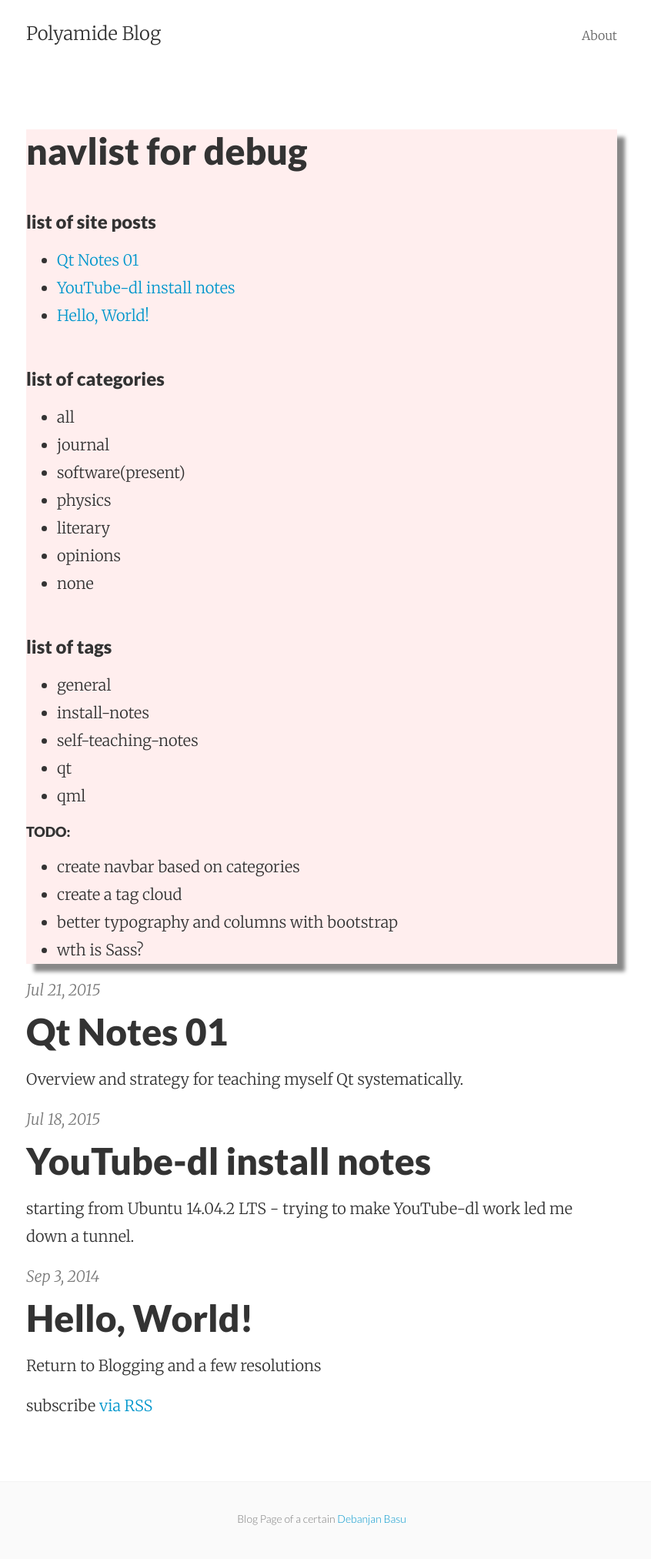
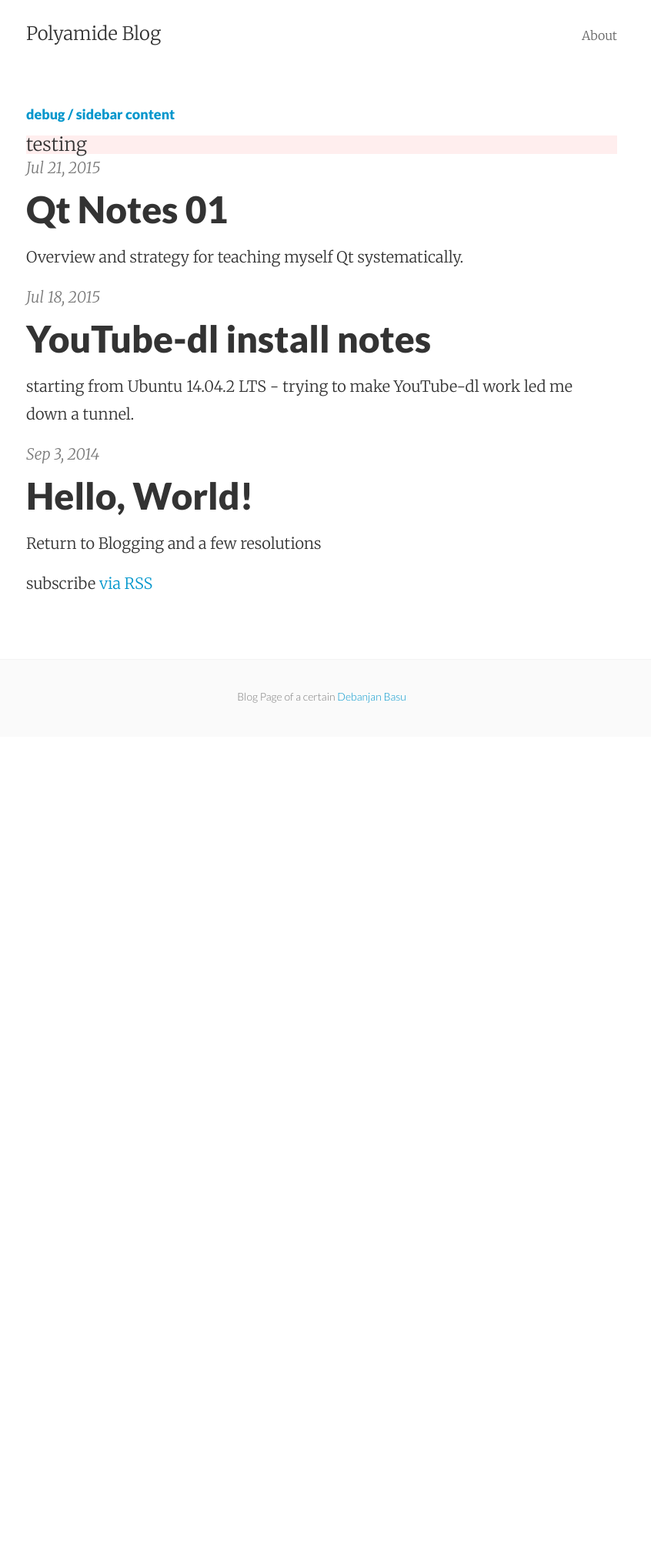
Before and after one commit to d3banjan/d3banjan.github.io, a Jekyll site: the page built from index.html, in a window 1280 px wide. Shown: the whole page at 77% size, without its empty margins (222-1068 px from the left). Built offline with Jekyll 4.4.1, drawn with Linux system fonts in a browser that asks for light colours; after the commit the page ends 957 px from its top, so only the background shows below that.

Commit message:
collapsible sidebar with test text not working

```diff
--- a/css/custom.css
+++ b/css/custom.css
@@ -1,4 +1,3 @@
-div.debug {
+.panel-body{
     background-color: #FFEEEE;
-    box-shadow: 10px 10px 5px #888888;
 }
--- a/index.html
+++ b/index.html
@@ -4,38 +4,48 @@
 
 <div class="home">
  {% include navbar.html %}
-
-<div class="debug">
-  <h2>navlist for debug</h2>
-  <h3>list of site posts</h3>
+ <div class="container">
+   <div class="panel-group">
+     <div class="panel panel-default">
+       <div class="panel-heading">
+         <h4 class="panel-title">
+           <a data-toggle="collapse" href="#collapse1">debug / sidebar content</a>
+         </h4>
+       </div>
+       <div id="collapse1" class="panel-collapse collapse">
+         <div class="panel-body">
+           testing
+           <!-- <h3>list of site posts</h3>
            <ul>
              {% for post in site.posts %}
              <li><a href="{{post.url | prepend: site.baseurl }}"> {{ post.title }} </a></li>
              {% endfor %}
            </ul>
-  <h3>list of categories</h3>
+           <h5>list of categories</h3>
            <ul>
              {% for category in site.category-list %}
              <li>{{ category }}{% if site.categories contains category %}(present){% endif %}</li>
              {% endfor %}
            </ul>
-  <h3>list of tags</h3>
+           <h5>list of tags</h3>
            <ul>
              {% for tag in site.tags %}
              <li>{{ tag.first }}</li>
              {% endfor %}
            </ul>
-
-  <h4>TODO:</h4>
+           <h5>TODO:</h4>
            <ul>
              <li>create navbar based on categories</li>
              <li>create a tag cloud</li>
              <li>better typography and columns with bootstrap</li>
              <li>wth is Sass?</li>
-  </ul>
-
+           </ul> -->
          </div>
-
+       </div>
+       <!-- <div class="panel-footer">Panel Footer</div> -->
+     </div>
+   </div>
+ </div>
  <div class="posts">
    <div class="post">
      {% for post in site.posts %}
@@ -47,8 +57,6 @@
      {% endfor %}
    </div>
  </div>
-
 <!-- {% include pagination.html %} -->
-
   <p class="rss-subscribe">subscribe <a href="{{ "/feed.xml" | prepend: site.baseurl }}">via RSS</a></p>
 </div>
```
Lines whose indentation alone changed are shown as unchanged.
